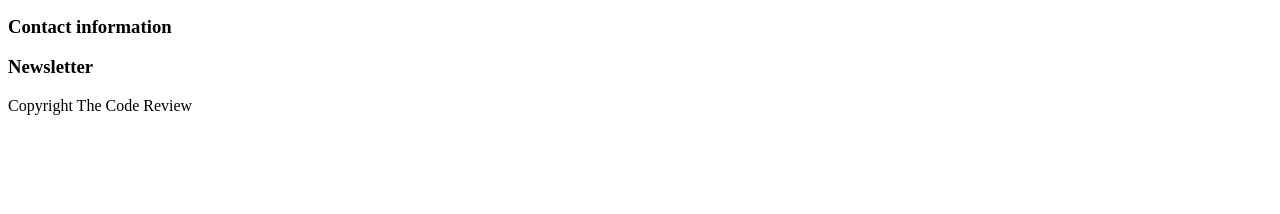
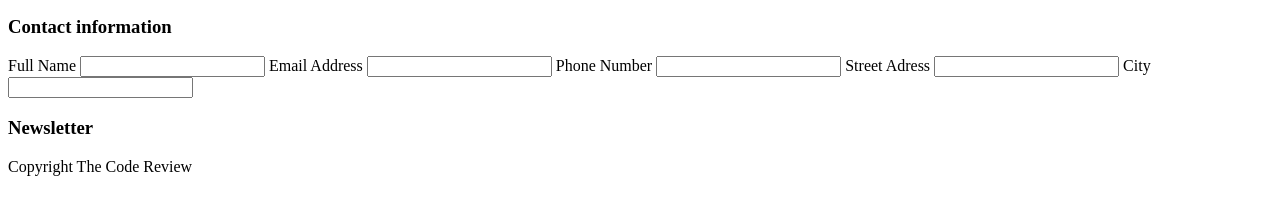
Before and after one commit to gertjanvdt/Techdegree-unit-3, a plain HTML site: page index.html in a window 1280 px wide. Shown: the part 148-362 px from the top of the page. Drawn offline with Linux system fonts and the light colour scheme.

Commit message:
added form fields

```diff
--- a/index.html
+++ b/index.html
@@ -20,6 +20,20 @@
         <form action="index.html">
             <h3>Contact information</h3>
 
+            <label for="full_name">Full Name</label>
+            <input type="text" name="full_name" id="fullname">
+
+            <label for="email">Email  Address</label>
+            <input type="email" name="email" id="email">
+
+            <label for="phone_number">Phone Number</label>
+            <input type="number" name="phone_number" id="phonenumber">
+
+            <label for="street_adress">Street Adress</label>
+            <input type="text" name="street_adress" id="street">
+
+            <label for="city">City</label>
+            <input type="text" name="city" id="city">
 
 
             <h3>Newsletter</h3>
```
